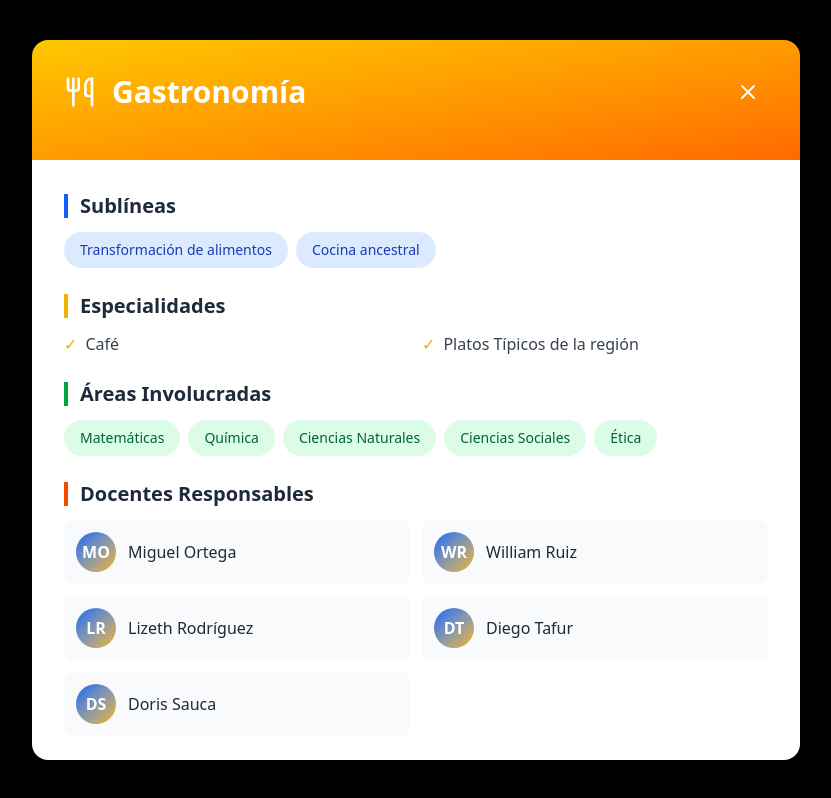
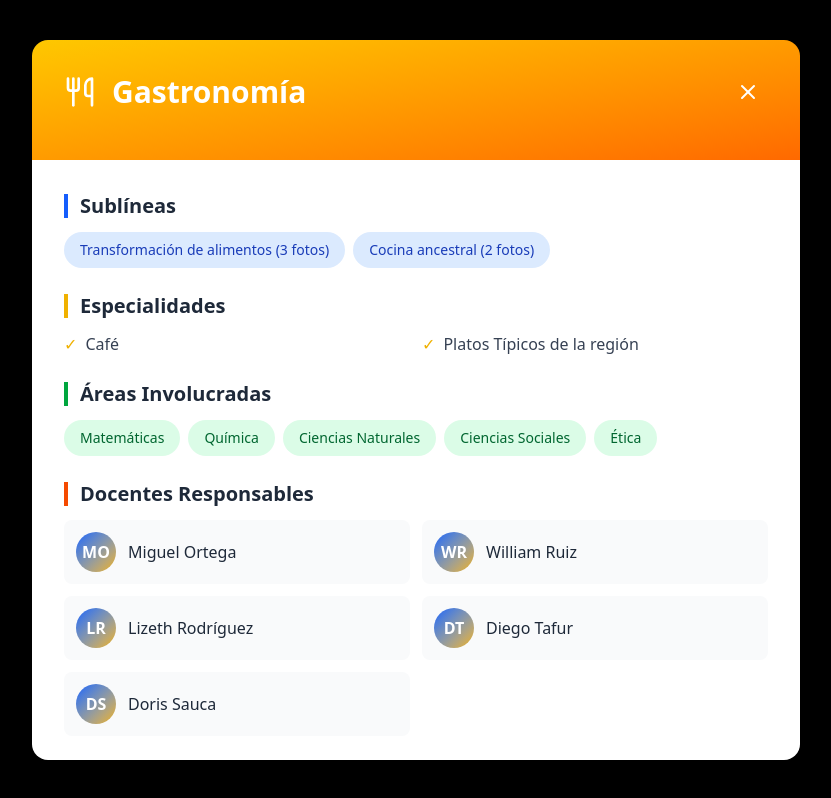
Before and after one commit to mezageronimo146-boop/I.E-SAN-MIGUEL-ARCANGEL, a React (Vite) app: page / in a window 1280 px wide. Both pictures are taken after a click on the element 213 px from the left and 944 px from the top of the page. Shown: the part 544-1342 px from the top of the page, without its empty margins (224-1055 px from the left). Built offline with nearby package versions, Linux system fonts and the light colour scheme.

Commit message:
agregar fotos de ejemplo

```diff
--- a/src/App.jsx
+++ b/src/App.jsx
@@ -5,6 +5,8 @@ const JulumitoSchool = () => {
   const [selectedCenter, setSelectedCenter] = useState(null);
   const [menuOpen, setMenuOpen] = useState(false);
   const [searchTerm, setSearchTerm] = useState('');
+  const [selectedSubline, setSelectedSubline] = useState(null);
+  const [currentImageIndex, setCurrentImageIndex] = useState(0);
 
   const centers = [
     {
@@ -12,7 +14,23 @@ const JulumitoSchool = () => {
       title: "Gastronomía",
       icon: <Utensils className="w-8 h-8" />,
       color: "from-yellow-400 to-orange-500",
-      sublines: ["Transformación de alimentos", "Cocina ancestral"],
+      sublines: [
+        {
+          name: "Transformación de alimentos",
+          images: [
+            "https://images.unsplash.com/photo-1556910103-1c02745aae4d?w=800",
+            "https://images.unsplash.com/photo-1414235077428-338989a2e8c0?w=800",
+            "https://images.unsplash.com/photo-1504674900247-0877df9cc836?w=800"
+          ]
+        },
+        {
+          name: "Cocina ancestral",
+          images: [
+            "https://images.unsplash.com/photo-1547592166-23ac45744acd?w=800",
+            "https://images.unsplash.com/photo-1606787366850-de6330128bfc?w=800"
+          ]
+        }
+      ],
       details: ["Café", "Platos Típicos de la región"],
       areas: ["Matemáticas", "Química", "Ciencias Naturales", "Ciencias Sociales", "Ética"],
       responsables: ["Miguel Ortega", "William Ruiz", "Lizeth Rodríguez", "Diego Tafur", "Doris Sauca"]
@@ -22,7 +40,23 @@ const JulumitoSchool = () => {
       title: "Música y Canto",
       icon: <Music className="w-8 h-8" />,
       color: "from-blue-400 to-indigo-600",
-      sublines: ["Chirimía", "Banda Marcial"],
+      sublines: [
+        {
+          name: "Chirimía",
+          images: [
+            "https://images.unsplash.com/photo-1511379938547-c1f69419868d?w=800",
+            "https://images.unsplash.com/photo-1493225457124-a3eb161ffa5f?w=800"
+          ]
+        },
+        {
+          name: "Banda Marcial",
+          images: [
+            "https://images.unsplash.com/photo-1571609942892-7d4c6b8e8b7e?w=800",
+            "https://images.unsplash.com/photo-1514320291840-2e0a9bf2a9ae?w=800",
+            "https://images.unsplash.com/photo-1465847899084-d164df4dedc6?w=800"
+          ]
+        }
+      ],
       areas: ["Ciencias Sociales"],
       catedras: ["Competencias Ciudadanas", "Cátedra Popayán", "Cátedra Paz"],
       responsables: ["Huber Pino", "Pablo Wolfran Zuñiga"]
@@ -32,7 +66,36 @@ const JulumitoSchool = () => {
       title: "Arte",
       icon: <Palette className="w-8 h-8" />,
       color: "from-pink-400 to-purple-600",
-      sublines: ["Pintura", "Tejido", "Bordado", "Bisutería"],
+      sublines: [
+        {
+          name: "Pintura",
+          images: [
+            "https://images.unsplash.com/photo-1460661419201-fd4cecdf8a8b?w=800",
+            "https://images.unsplash.com/photo-1513364776144-60967b0f800f?w=800"
+          ]
+        },
+        {
+          name: "Tejido",
+          images: [
+            "https://images.unsplash.com/photo-1516975080664-ed2fc6a32937?w=800",
+            "https://images.unsplash.com/photo-1591089430516-ea5b0d4e9c65?w=800"
+          ]
+        },
+        {
+          name: "Bordado",
+          images: [
+            "https://images.unsplash.com/photo-1612442443556-09b5b309e637?w=800",
+            "https://images.unsplash.com/photo-1612442443832-05dcbacf9878?w=800"
+          ]
+        },
+        {
+          name: "Bisutería",
+          images: [
+            "https://images.unsplash.com/photo-1535632066927-ab7c9ab60908?w=800",
+            "https://images.unsplash.com/photo-1611591437281-460bfbe1220a?w=800"
+          ]
+        }
+      ],
       areas: ["Ciencias Sociales", "Artística"],
       catedras: ["Competencias Ciudadanas", "Cátedra Popayán"],
       responsables: ["Rosanna Pérez", "Gloria de Fátima Vega", "Deyanira Palechor", "Lauro Absalon Tobar"]
@@ -42,7 +105,71 @@ const JulumitoSchool = () => {
       title: "Deportes y Cultura",
       icon: <Trophy className="w-8 h-8" />,
       color: "from-green-400 to-teal-600",
-      sublines: ["Literatura", "Teatro", "Danza", "Ajedrez", "Aeróbicos", "Microfútbol y Voleibol", "Bilingüismo", "Procesos Escritores", "Oralidad"],
+      sublines: [
+        {
+          name: "Literatura",
+          images: [
+            "https://images.unsplash.com/photo-1512820790803-83ca734da794?w=800",
+            "https://images.unsplash.com/photo-1481627834876-b7833e8f5570?w=800"
+          ]
+        },
+        {
+          name: "Teatro",
+          images: [
+            "https://images.unsplash.com/photo-1503095396549-807759245b35?w=800",
+            "https://images.unsplash.com/photo-1507676184212-d03ab07a01bf?w=800"
+          ]
+        },
+        {
+          name: "Danza",
+          images: [
+            "https://images.unsplash.com/photo-1508807526345-15e9b5f4eaff?w=800",
+            "https://images.unsplash.com/photo-1518834107812-67b0b7c58434?w=800"
+          ]
+        },
+        {
+          name: "Ajedrez",
+          images: [
+            "https://images.unsplash.com/photo-1529699211952-734e80c4d42b?w=800",
+            "https://images.unsplash.com/photo-1560174038-da43ac74f01b?w=800"
+          ]
+        },
+        {
+          name: "Aeróbicos",
+          images: [
+            "https://images.unsplash.com/photo-1518611012118-696072aa579a?w=800",
+            "https://images.unsplash.com/photo-1571019613454-1cb2f99b2d8b?w=800"
+          ]
+        },
+        {
+          name: "Microfútbol y Voleibol",
+          images: [
+            "https://images.unsplash.com/photo-1589487391730-58f20eb2c308?w=800",
+            "https://images.unsplash.com/photo-1612872087720-bb876e2e67d1?w=800"
+          ]
+        },
+        {
+          name: "Bilingüismo",
+          images: [
+            "https://images.unsplash.com/photo-1546410531-bb4caa6b424d?w=800",
+            "https://images.unsplash.com/photo-1503676260728-1c00da094a0b?w=800"
+          ]
+        },
+        {
+          name: "Procesos Escritores",
+          images: [
+            "https://images.unsplash.com/photo-1455390582262-044cdead277a?w=800",
+            "https://images.unsplash.com/photo-1517842645767-c639042777db?w=800"
+          ]
+        },
+        {
+          name: "Oralidad",
+          images: [
+            "https://images.unsplash.com/photo-1475721027785-f74eccf877e2?w=800",
+            "https://images.unsplash.com/photo-1591123120675-6f7f1aae0e5b?w=800"
+          ]
+        }
+      ],
       areas: ["Lengua Castellana", "Educación Física", "Inglés"],
       catedras: ["Uso del tiempo libre", "Cátedra Popayán", "Educación Sexual", "Afrocolombianidad"],
       responsables: ["Oscar Piamba", "Lina Becerra", "Juliana Calvache", "Wilson Vásquez", "Patricia Valencia", "Johana Espinosa", "Andrea Dorado", "Camilo Bazán"]
@@ -52,7 +179,16 @@ const JulumitoSchool = () => {
       title: "Tecnología, Programación y Robótica",
       icon: <Cpu className="w-8 h-8" />,
       color: "from-cyan-400 to-blue-600",
-      sublines: ["Proyectos STEM+"],
+      sublines: [
+        {
+          name: "Proyectos STEM+",
+          images: [
+            "https://images.unsplash.com/photo-1485827404703-89b55fcc595e?w=800",
+            "https://images.unsplash.com/photo-1581092918056-0c4c3acd3789?w=800",
+            "https://images.unsplash.com/photo-1563968743333-044cef800494?w=800"
+          ]
+        }
+      ],
       areas: ["Matemáticas", "Tecnología"],
       catedras: ["Uso del tiempo libre"],
       responsables: ["Jahnn Cardey Gómez G", "Hamer Moreno"]
@@ -63,10 +199,27 @@ const JulumitoSchool = () => {
     const search = searchTerm.toLowerCase();
     const titleMatch = center.title.toLowerCase().includes(search);
     const sublineMatch = center.sublines.some(subline =>
-      subline.toLowerCase().includes(search)
+      subline.name.toLowerCase().includes(search)
     );
     return titleMatch || sublineMatch;
   });
+
+  const handleSublineClick = (subline) => {
+    setSelectedSubline(subline);
+    setCurrentImageIndex(0);
+  };
+
+  const nextImage = () => {
+    if (selectedSubline && currentImageIndex < selectedSubline.images.length - 1) {
+      setCurrentImageIndex(currentImageIndex + 1);
+    }
+  };
+
+  const prevImage = () => {
+    if (currentImageIndex > 0) {
+      setCurrentImageIndex(currentImageIndex - 1);
+    }
+  };
 
   return (
     <div className="min-h-screen bg-gradient-to-br from-blue-50 via-white to-yellow-50">
@@ -191,7 +344,7 @@ const JulumitoSchool = () => {
                     {center.sublines.slice(0, 3).map((subline, idx) => (
                       <li key={idx} className="text-sm text-gray-700 flex items-start">
                         <span className="text-blue-600 mr-2">•</span>
-                        {subline}
+                        {subline.name}
                       </li>
                     ))}
                     {center.sublines.length > 3 && (
@@ -246,9 +399,13 @@ const JulumitoSchool = () => {
                 </h4>
                 <div className="flex flex-wrap gap-2">
                   {selectedCenter.sublines.map((subline, idx) => (
-                    <span key={idx} className="bg-blue-100 text-blue-800 px-4 py-2 rounded-full text-sm font-medium">
-                      {subline}
-                    </span>
+                    <button
+                      key={idx}
+                      onClick={() => handleSublineClick(subline)}
+                      className="bg-blue-100 text-blue-800 px-4 py-2 rounded-full text-sm font-medium hover:bg-blue-200 hover:shadow-md transition-all cursor-pointer"
+                    >
+                      {subline.name} ({subline.images.length} fotos)
+                    </button>
                   ))}
                 </div>
               </div>
@@ -321,6 +478,88 @@ const JulumitoSchool = () => {
         </div>
       )}
 
+      {/* Image Gallery Modal */}
+      {selectedSubline && (
+        <div className="fixed inset-0 bg-black bg-opacity-80 z-[60] flex items-center justify-center p-4 animate-fade-in">
+          <div className="bg-white rounded-2xl max-w-4xl w-full shadow-2xl overflow-hidden">
+            <div className="bg-gradient-to-r from-blue-600 to-blue-800 p-6 text-white flex items-center justify-between">
+              <div>
+                <h3 className="text-2xl font-bold">{selectedSubline.name}</h3>
+                <p className="text-blue-200 text-sm mt-1">
+                  Foto {currentImageIndex + 1} de {selectedSubline.images.length}
+                </p>
+              </div>
+              <button
+                onClick={() => {
+                  setSelectedSubline(null);
+                  setCurrentImageIndex(0);
+                }}
+                className="text-white hover:bg-white hover:bg-opacity-20 rounded-full p-2 transition-all"
+              >
+                <X className="w-6 h-6" />
+              </button>
+            </div>
+
+            <div className="relative bg-gray-900">
+              <img
+                src={selectedSubline.images[currentImageIndex]}
+                alt={`${selectedSubline.name} - Foto ${currentImageIndex + 1}`}
+                className="w-full h-96 object-cover"
+              />
+
+              {/* Navigation Buttons */}
+              <div className="absolute inset-0 flex items-center justify-between p-4">
+                <button
+                  onClick={prevImage}
+                  disabled={currentImageIndex === 0}
+                  className={`bg-black bg-opacity-50 text-white p-3 rounded-full transition-all ${
+                    currentImageIndex === 0
+                      ? 'opacity-30 cursor-not-allowed'
+                      : 'hover:bg-opacity-70 hover:scale-110'
+                  }`}
+                >
+                  <ChevronRight className="w-6 h-6 transform rotate-180" />
+                </button>
+                <button
+                  onClick={nextImage}
+                  disabled={currentImageIndex === selectedSubline.images.length - 1}
+                  className={`bg-black bg-opacity-50 text-white p-3 rounded-full transition-all ${
+                    currentImageIndex === selectedSubline.images.length - 1
+                      ? 'opacity-30 cursor-not-allowed'
+                      : 'hover:bg-opacity-70 hover:scale-110'
+                  }`}
+                >
+                  <ChevronRight className="w-6 h-6" />
+                </button>
+              </div>
+            </div>
+
+            {/* Thumbnail Navigation */}
+            <div className="p-4 bg-gray-100">
+              <div className="flex gap-2 overflow-x-auto pb-2">
+                {selectedSubline.images.map((img, idx) => (
+                  <button
+                    key={idx}
+                    onClick={() => setCurrentImageIndex(idx)}
+                    className={`flex-shrink-0 w-20 h-20 rounded-lg overflow-hidden border-2 transition-all ${
+                      idx === currentImageIndex
+                        ? 'border-blue-600 scale-105'
+                        : 'border-gray-300 hover:border-blue-400'
+                    }`}
+                  >
+                    <img
+                      src={img}
+                      alt={`Miniatura ${idx + 1}`}
+                      className="w-full h-full object-cover"
+                    />
+                  </button>
+                ))}
+              </div>
+            </div>
+          </div>
+        </div>
+      )}
+
       {/* Footer */}
       <footer className="bg-gradient-to-r from-blue-800 to-blue-900 text-white py-8 mt-16">
         <div className="container mx-auto px-4">
```
